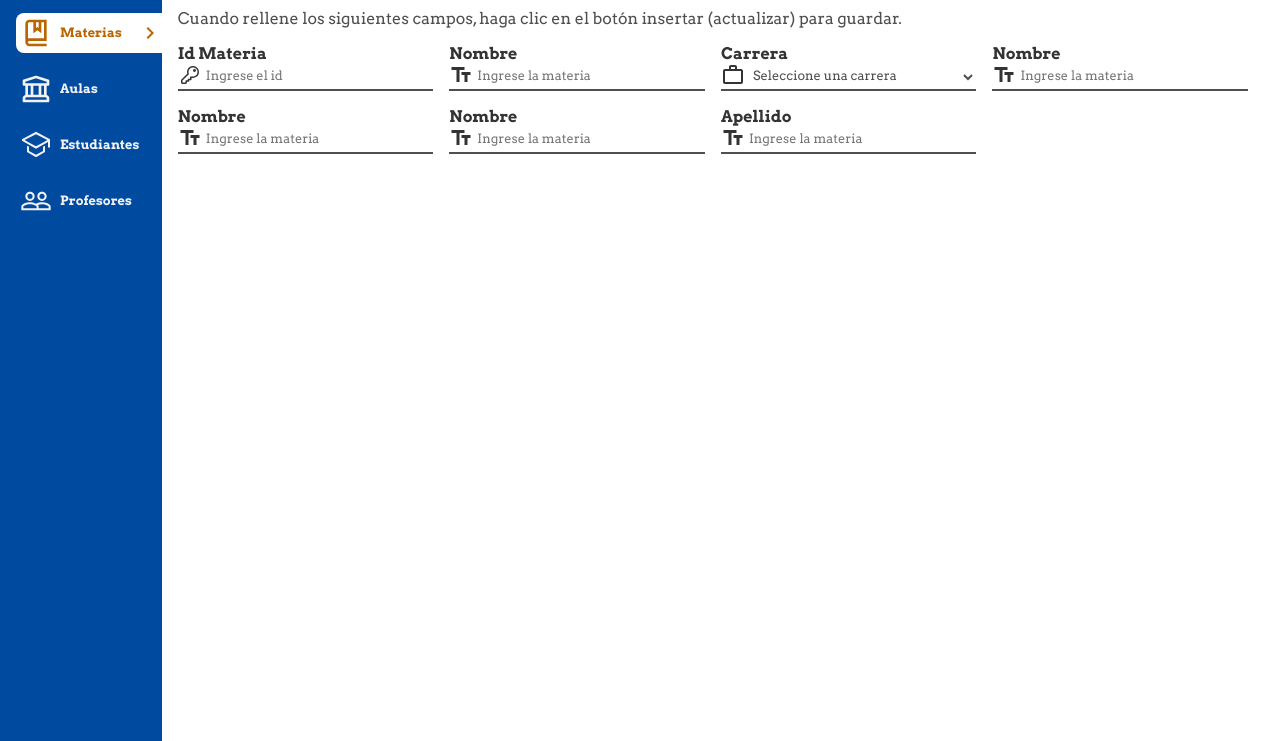
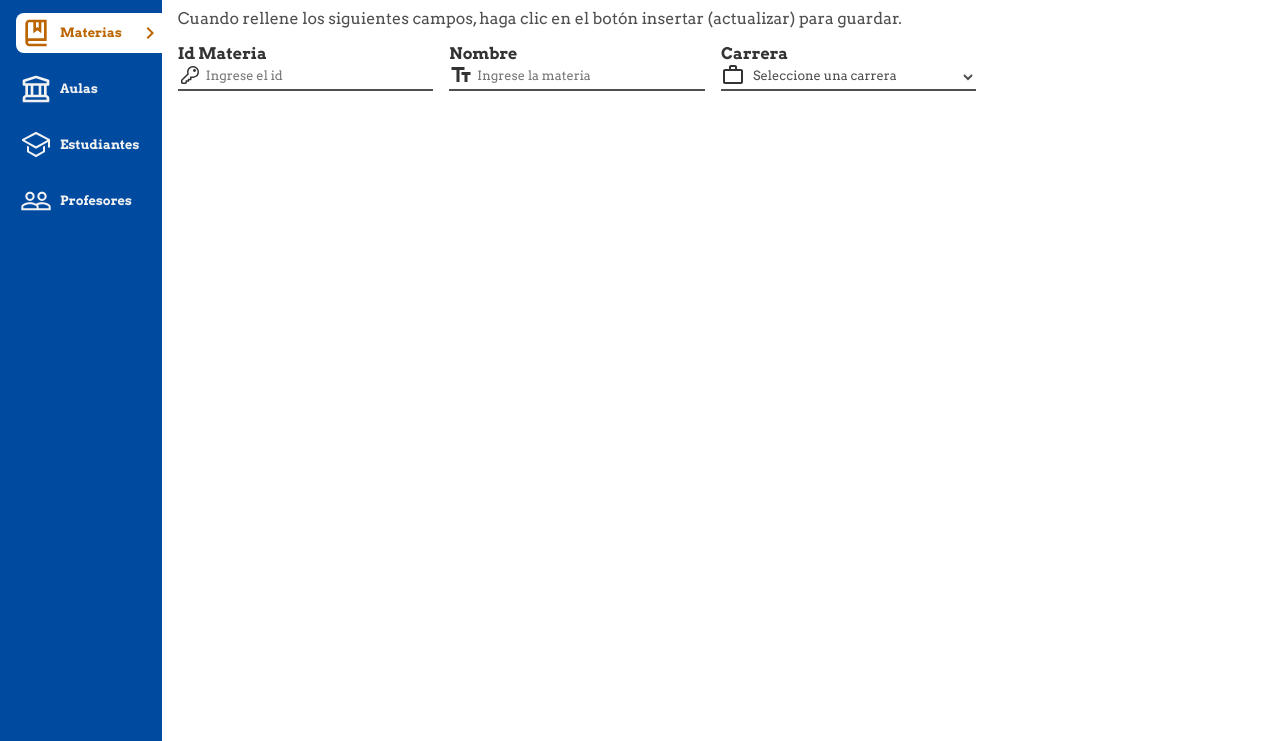
Before and after one commit to J4ckDev/MisionTic2022, a plain HTML site: page Ciclo3/Maquetas/nuevoeditar.html in a window 1280 px wide. Shown: the part 138-879 px from the top of the page. Drawn offline with Linux system fonts and the light colour scheme.

Commit message:
Ajuste menor

```diff
--- a/Ciclo3/Maquetas/nuevoeditar.html
+++ b/Ciclo3/Maquetas/nuevoeditar.html
@@ -194,62 +194,6 @@
               </svg>
             </div>
           </div>
-          <div class="form-control text-dark-2">
-            <label class="label" for="nombre">Nombre</label>
-            <div class="input-with-icon">
-              <input
-                id="nombre"
-                type="text"
-                class="input text-dark-3"
-                placeholder="Ingrese la materia"
-              />
-              <svg class="icon">
-                <use href="./img/icons.svg#texto"></use>
-              </svg>
-            </div>
-          </div>
-          <div class="form-control text-dark-2">
-            <label class="label" for="nombre">Nombre</label>
-            <div class="input-with-icon">
-              <input
-                id="nombre"
-                type="text"
-                class="input text-dark-3"
-                placeholder="Ingrese la materia"
-              />
-              <svg class="icon">
-                <use href="./img/icons.svg#texto"></use>
-              </svg>
-            </div>
-          </div>
-          <div class="form-control text-dark-2">
-            <label class="label" for="nombre">Nombre</label>
-            <div class="input-with-icon">
-              <input
-                id="nombre"
-                type="text"
-                class="input text-dark-3"
-                placeholder="Ingrese la materia"
-              />
-              <svg class="icon">
-                <use href="./img/icons.svg#texto"></use>
-              </svg>
-            </div>
-          </div>
-          <div class="form-control text-dark-2">
-            <label class="label" for="nombre">Apellido</label>
-            <div class="input-with-icon">
-              <input
-                id="nombre"
-                type="text"
-                class="input text-dark-3"
-                placeholder="Ingrese la materia"
-              />
-              <svg class="icon">
-                <use href="./img/icons.svg#texto"></use>
-              </svg>
-            </div>
-          </div>
           <button id="submit" type="submit" style="display: none;">Prueba</button>
         </form>
       </div>
```
